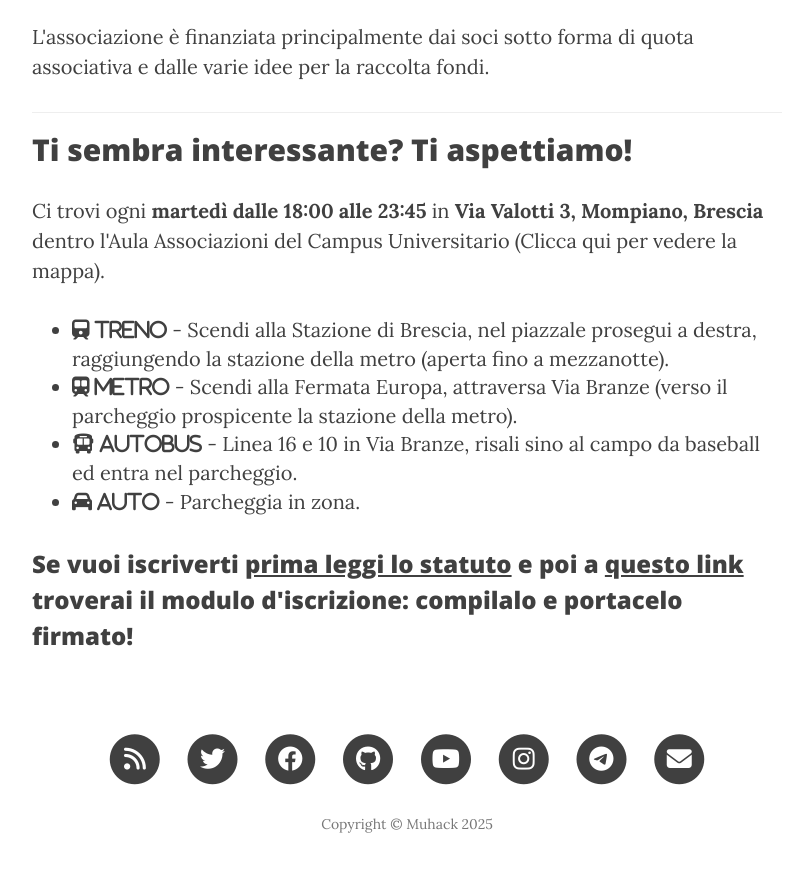
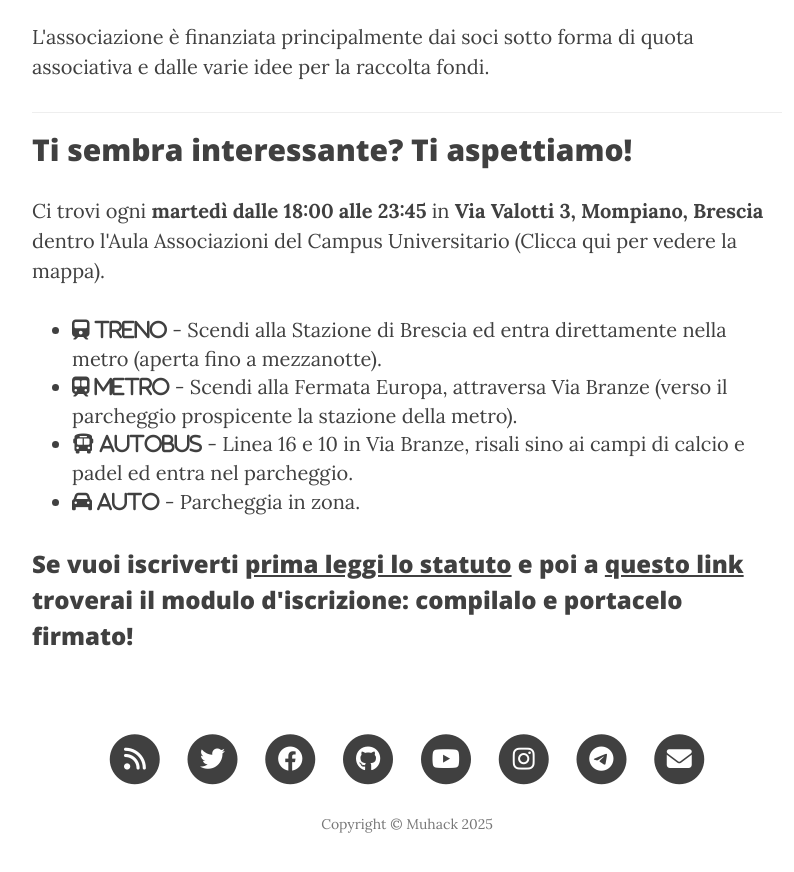
Before and after one commit to muhack/muhack.github.io, a Jekyll site: the page built from about.html, in a window 1280 px wide and 900 px high, scrolled down 1228 px. Shown: the top 872 px of the window, without its empty margins (233-1027 px from the left). Built offline with Jekyll 4.4.1, drawn with Linux system fonts in a browser that asks for light colours.

```diff
--- a/about.html
+++ b/about.html
@@ -21,9 +21,9 @@ Per questo motivo ci stiamo impegnando al massimo per proporci come punto di rif
 <p>Ci trovi ogni <b>martedì dalle 18:00 alle 23:45</b> in <b>Via Valotti 3, Mompiano, Brescia</b> dentro l'Aula Associazioni del Campus Universitario</b> <a href="https://goo.gl/maps/3L7yXNGWHwegB9Df7">(Clicca qui per vedere la mappa)</a>.</p>
 
 <ul>
-    <li><span class="fa fa-1x fa-train"> <b>Treno</b></span> - Scendi alla Stazione di Brescia, nel piazzale prosegui a destra, raggiungendo la stazione della metro (aperta fino a mezzanotte).</li>
+    <li><span class="fa fa-1x fa-train"> <b>Treno</b></span> - Scendi alla Stazione di Brescia ed entra direttamente nella metro (aperta fino a mezzanotte).</li>
     <li><span class="fa fa-1x fa-subway"> <b>Metro</b></span> - Scendi alla Fermata Europa, attraversa Via Branze (verso il parcheggio prospicente la stazione della metro).</li>
-    <li><span class="fa fa-1x fa-bus"> <b>Autobus</b></span> - Linea 16 e 10 in Via Branze, risali sino al campo da baseball ed entra nel parcheggio.</li>
+    <li><span class="fa fa-1x fa-bus"> <b>Autobus</b></span> - Linea 16 e 10 in Via Branze, risali sino ai campi di calcio e padel ed entra nel parcheggio.</li>
     <li><span class="fa fa-1x fa-car"> <b>Auto</b></span> - Parcheggia in zona.</li>
 </ul>
 
```
Also changed, not shown: _posts/2025-03-24-open-hackerspace-2025.md (added, +40 -0 lines), public/img/2025-03-24-hackerspace-day.png (added), public/img/2025-03-24-visit-us.png (added).
